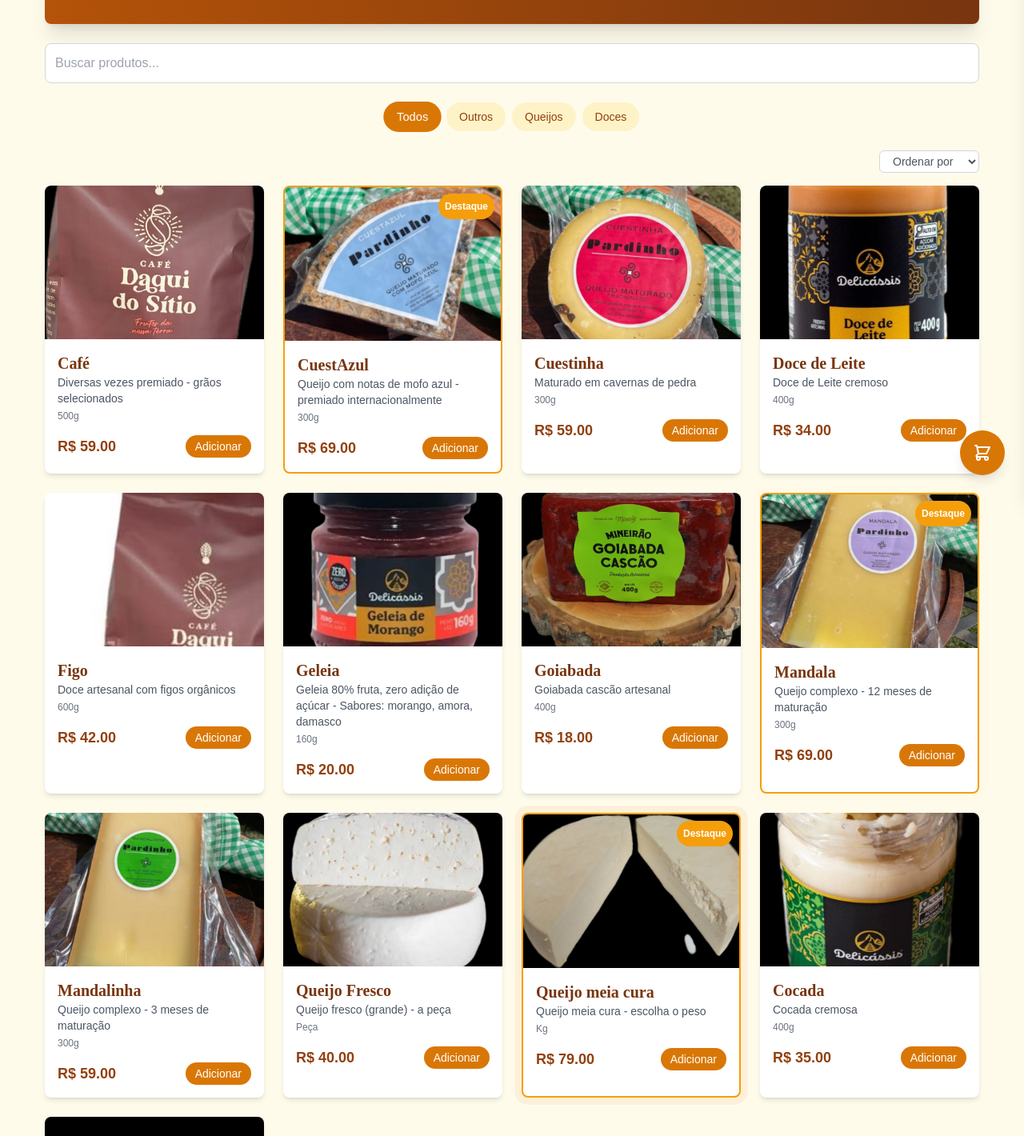
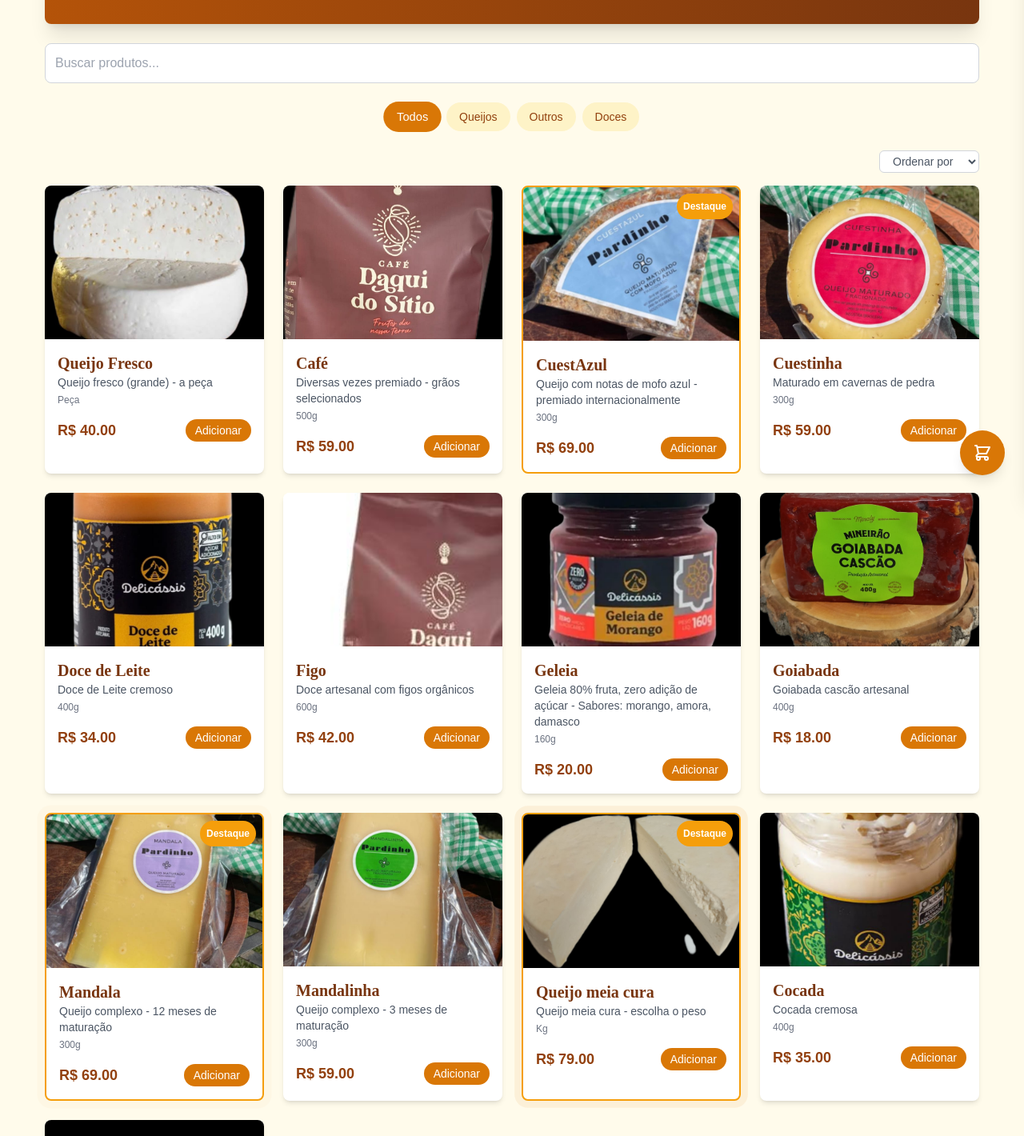
Before and after one commit to vumex/cardapiomonara, a React app: page / in a window 1280 px wide. Shown: the part 182-1602 px from the top of the page at 80% size. Built offline with nearby package versions, Linux system fonts and the light colour scheme; the HTML template or start-up script is replaced by a standard one.

Commit message:
Update produtos.ts

```diff
--- a/src/data/produtos.ts
+++ b/src/data/produtos.ts
@@ -19,7 +19,16 @@
 
 export const produtos: Produto[] = [
   {
-    id: 13,
+    id: 10,
+    nome: "Queijo Fresco",
+    preco: 40,
+    categoria: "Queijos",
+    descricao: "Queijo fresco (grande) - a peça",
+    imagem: imagePaths.queijoFresco,
+    peso: "Peça"
+  },
+  {
+    id: 1,
     nome: "Café",
     preco: 59,
     categoria: "Outros",
@@ -102,15 +111,6 @@
     peso: "300g"
   },
   {
-    id: 10,
-    nome: "Queijo Fresco",
-    preco: 40,
-    categoria: "Queijos",
-    descricao: "Queijo fresco (grande) - a peça",
-    imagem: imagePaths.queijoFresco,
-    peso: "Peça"
-  },
-  {
     id: 11,
     nome: "Queijo meia cura",
     preco: 79,
@@ -130,7 +130,7 @@
     peso: "400g"
   },
   {
-    id: 1,
+    id: 13,
     nome: "Queijo Nozinho",
     preco: 35,
     categoria: "Queijos",
```
